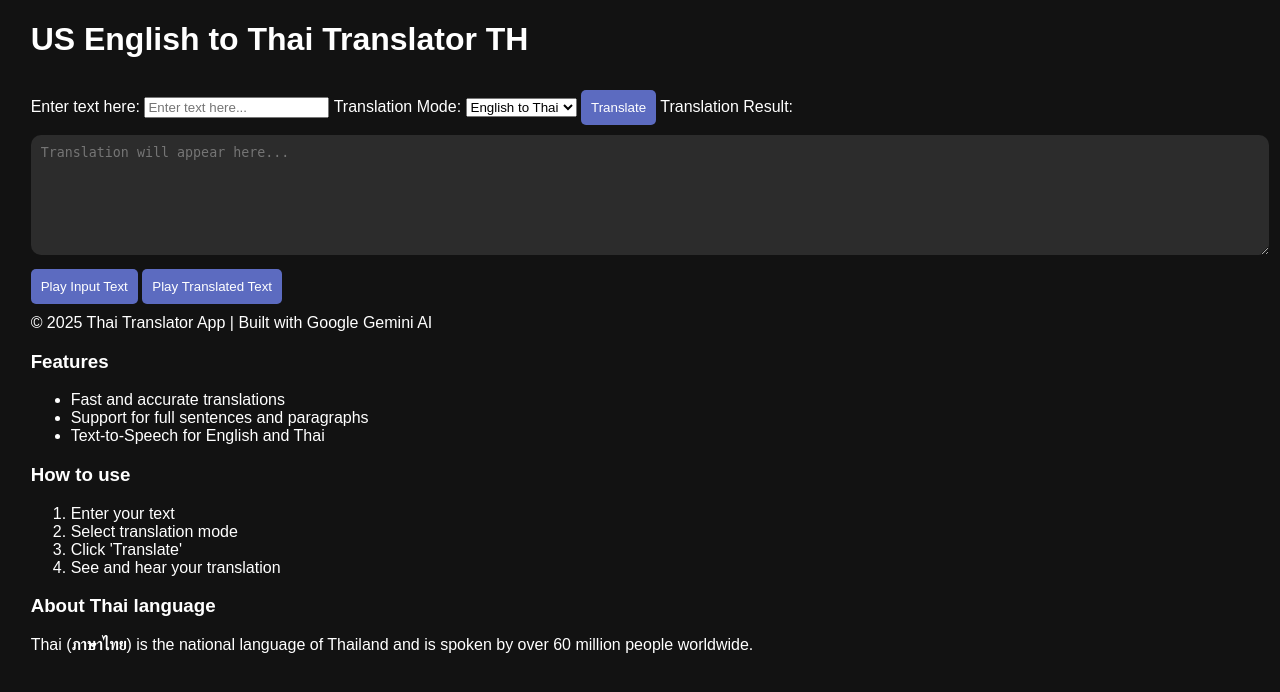
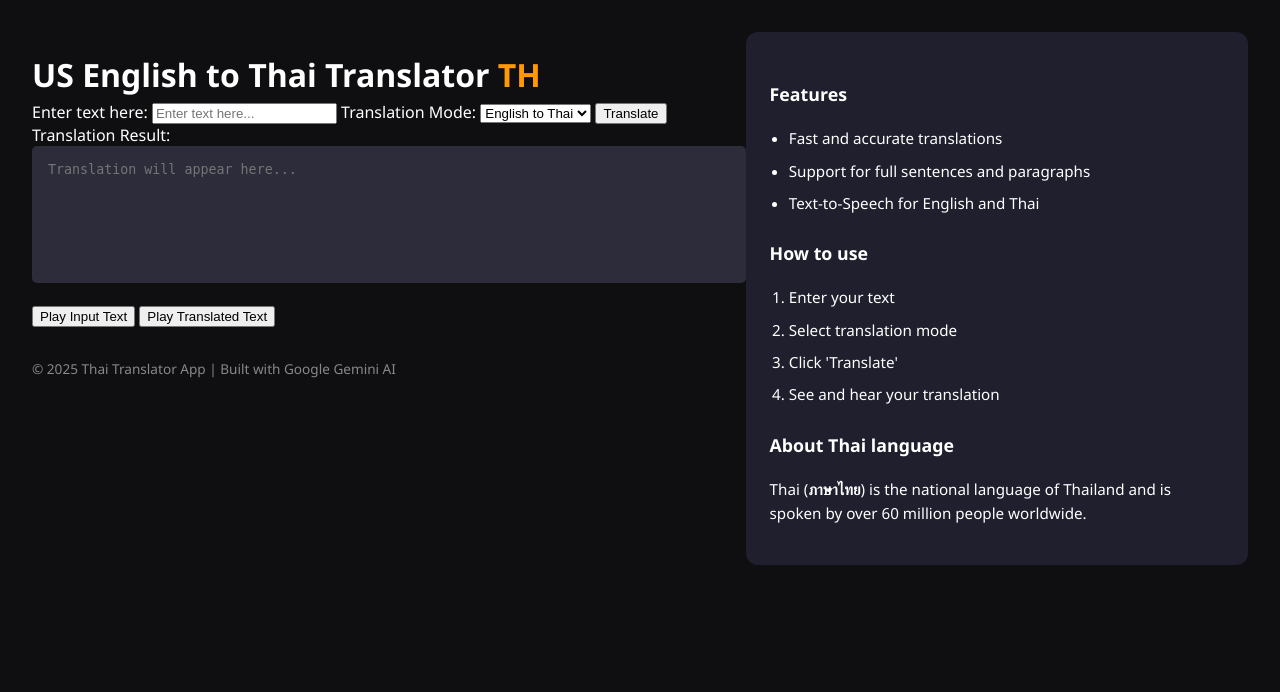
Before and after one commit to Monmi32/THAI_TRANSLATION, a Flask app: page / in a window 1280 px wide. Shown: the top 692 px of the page. Run offline with Flask 3, Linux system fonts and the light colour scheme.

Commit message:
Update style.css

```diff
--- a/trying/static/style.css
+++ b/trying/static/style.css
@@ -1,40 +1,115 @@
 body {
-  font-family: Arial, sans-serif;
-  background-color: #121212;
-  color: #fff;
   margin: 0;
   padding: 0;
-  display: flex;
-  justify-content: center;
+  background-color: #0f0f12;
+  color: white;
+  font-family: 'Segoe UI', Tahoma, Geneva, Verdana, sans-serif;
 }
 
-.chat-container {
-  margin-top: 50px;
-  width: 600px;
+.main-container {
+  display: flex;
+  flex-direction: row;
+  justify-content: space-between;
+  padding: 2rem;
+  gap: 2rem;
+  flex-wrap: wrap;
+}
+
+.translator-section {
+  flex: 1.5;
+  min-width: 300px;
+}
+
+.translator-section h1 {
+  font-size: 2rem;
+  font-weight: bold;
+  margin-bottom: 0.3rem;
+}
+
+.translator-section .highlight {
+  color: #ff9900;
+}
+
+.subtitle {
+  color: #ccc;
+  margin-bottom: 1.5rem;
+}
+
+.input-field {
+  width: 100%;
+  padding: 0.7rem;
+  margin-bottom: 1rem;
+  border-radius: 5px;
+  border: none;
   background-color: #1e1e1e;
-  padding: 20px;
-  border-radius: 10px;
+  color: white;
 }
 
 textarea {
   width: 100%;
-  height: 100px;
-  border-radius: 10px;
-  padding: 10px;
-  background: #2c2c2c;
+  padding: 1rem;
+  border-radius: 5px;
+  background-color: #2c2c3b;
   color: white;
   border: none;
+  resize: none;
+  margin-bottom: 1rem;
 }
 
-button {
-  background-color: #5c6bc0;
+.translate-button {
+  background-color: #bb86fc;
   color: white;
-  padding: 10px;
-  margin: 10px 0;
   border: none;
-  border-radius: 5px;
+  padding: 0.7rem 1.2rem;
+  font-size: 1rem;
+  border-radius: 20px;
+  cursor: pointer;
+  transition: background-color 0.3s ease;
 }
 
-button:hover {
-  background-color: #3f51b5;
+.translate-button:hover {
+  background-color: #9f6de0;
 }
+
+.footer {
+  margin-top: 2rem;
+  font-size: 0.85rem;
+  color: #888;
+}
+
+
+.info-section {
+  flex: 1;
+  min-width: 250px;
+  background-color: #1f1f2e;
+  padding: 1.5rem;
+  border-radius: 12px;
+  color: #ffffff;
+  font-size: 0.95rem;
+  line-height: 1.6;
+}
+
+.info-section h3 {
+  margin-top: 1.5rem;
+  color: #ffffff;
+}
+
+.info-section ul,
+.info-section ol {
+  padding-left: 1.2rem;
+  margin-bottom: 1rem;
+}
+
+.info-section li {
+  margin-bottom: 0.5rem;
+}
+
+@media screen and (max-width: 768px) {
+  .main-container {
+    flex-direction: column;
+  }
+
+  .info-section, .translator-section {
+    width: 100%;
+  }
+}
```
